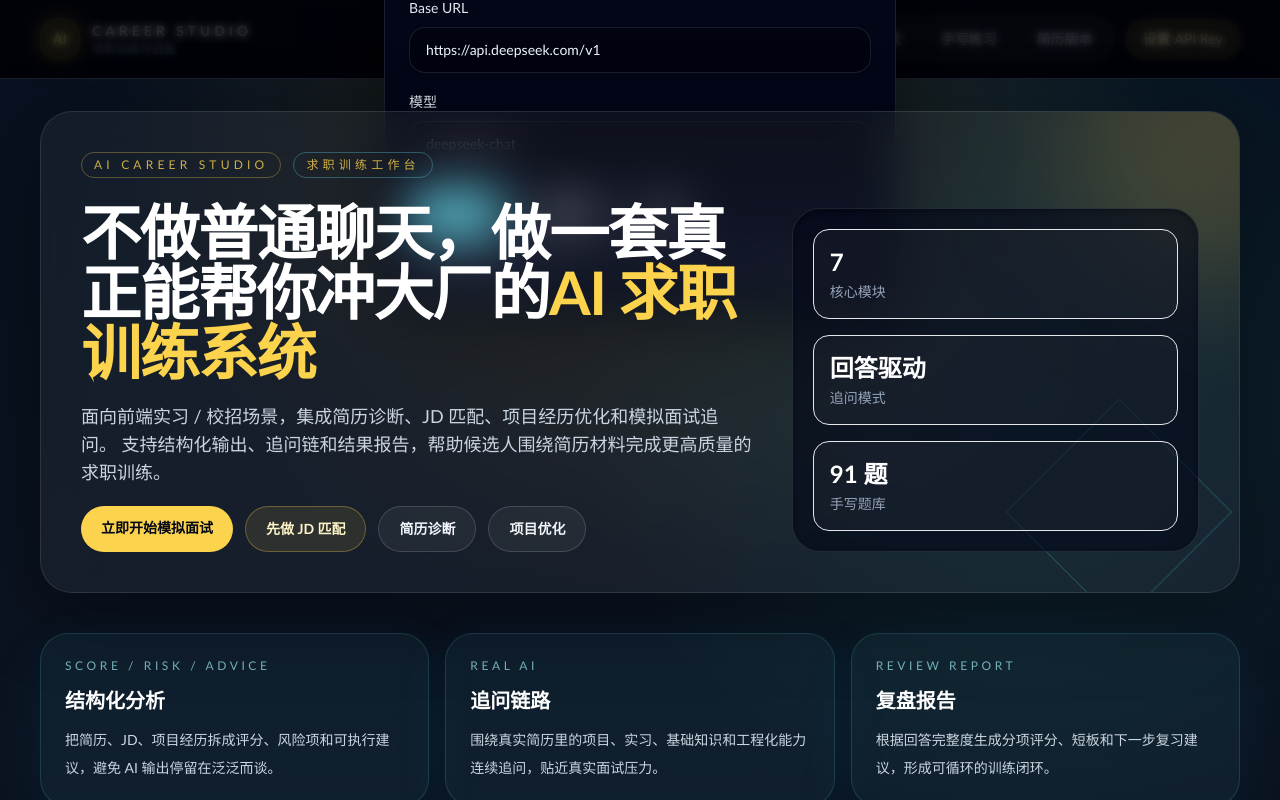
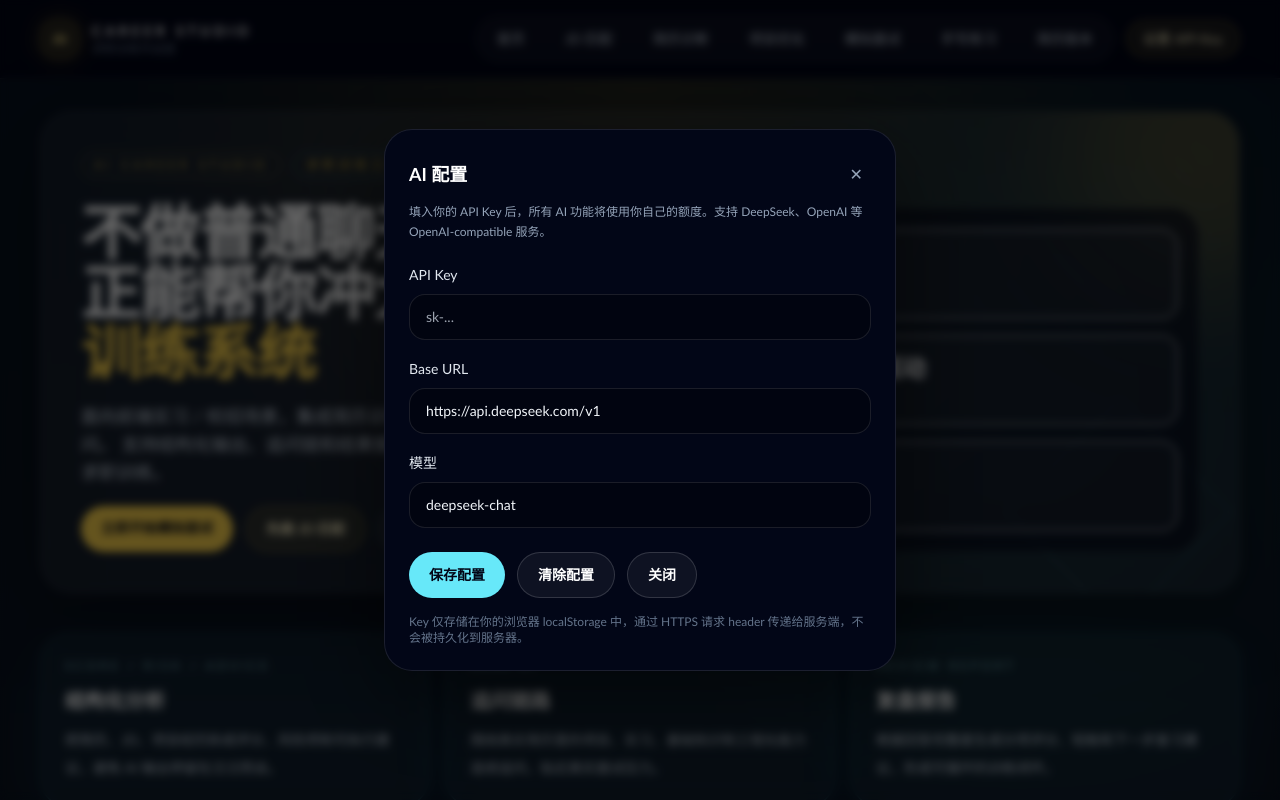
Before and after one commit to idontplaygenshinimpact/ai-career-studio, a Next.js app: page / in a window 1280 px wide. Both pictures are taken after a click on the button "设置 API Key". Shown: the top 800 px of the page. Built offline with nearby package versions, Linux system fonts and the light colour scheme.

Commit message:
fix: render AI settings dialog via portal to escape nav backdrop-filter stacking context

```diff
--- a/src/components/AiSettingsPanel.tsx
+++ b/src/components/AiSettingsPanel.tsx
@@ -1,6 +1,7 @@
 "use client";
 
 import { useEffect, useState } from "react";
+import { createPortal } from "react-dom";
 import { loadAiSettings, saveAiSettings, type UserAiSettings } from "@/lib/storage";
 
 export function AiSettingsPanel() {
@@ -44,9 +45,10 @@ export function AiSettingsPanel() {
 				{hasKey ? "AI 已配置" : "设置 API Key"}
 			</button>
 
-			{isOpen ? (
-				<div className="fixed inset-0 z-50 flex items-center justify-center bg-black/60 backdrop-blur-sm">
-					<div role="dialog" aria-label="AI 配置" className="mx-4 w-full max-w-lg rounded-[28px] border border-white/10 bg-slate-950 p-6 shadow-[0_24px_90px_rgba(0,0,0,0.5)]">
+			{isOpen
+				? createPortal(
+						<div className="fixed inset-0 z-[100] flex items-center justify-center bg-black/60 backdrop-blur-sm">
+						<div role="dialog" aria-label="AI 配置" className="mx-4 w-full max-w-lg rounded-[28px] border border-white/10 bg-slate-950 p-6 shadow-[0_24px_90px_rgba(0,0,0,0.5)]">
 						<div className="flex items-center justify-between">
 							<h2 className="text-lg font-semibold text-white">AI 配置</h2>
 							<button
@@ -129,8 +131,10 @@ export function AiSettingsPanel() {
 							Key 仅存储在你的浏览器 localStorage 中，通过 HTTPS 请求 header 传递给服务端，不会被持久化到服务器。
 						</p>
 					</div>
-				</div>
-			) : null}
+					</div>,
+						document.body,
+					)
+				: null}
 		</>
 	);
 }
```
Also changed, not shown: 1 other file (tests, documents, lock files or other folders).
